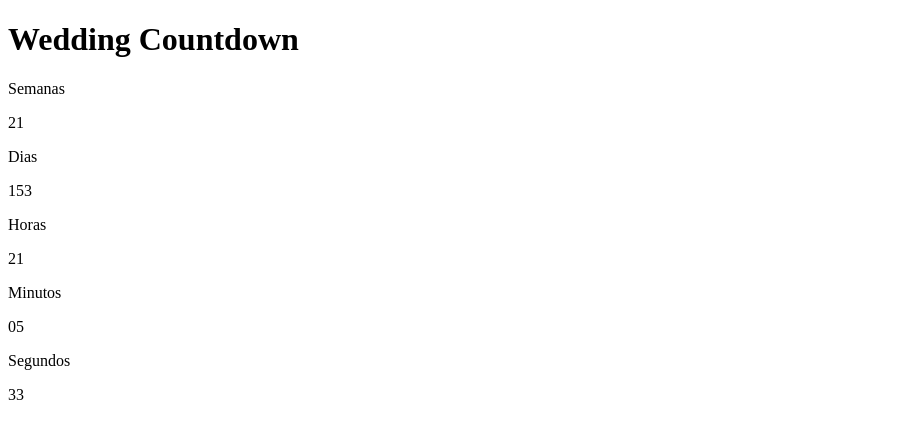
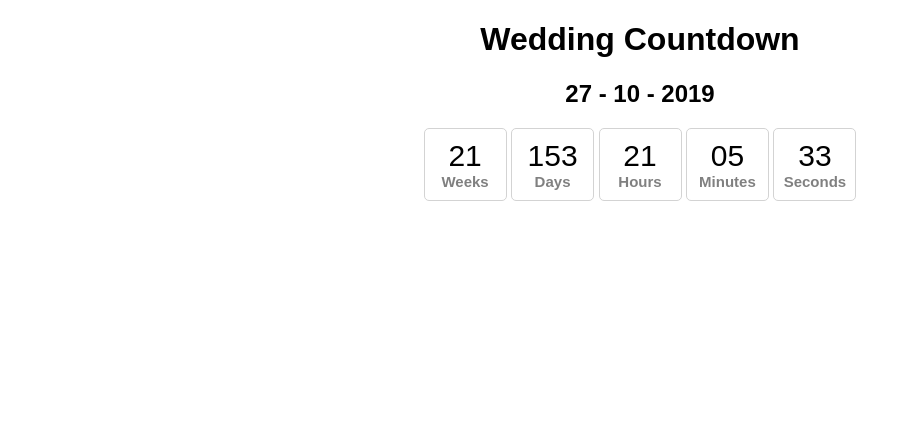
Before and after one commit to anchowake/countdown, a plain HTML site: page index.html in a window 1280 px wide. Shown: the whole page, without its empty margins (0-911 px from the left). Drawn offline with Linux system fonts and the light colour scheme.

Commit message:
CSS for the countdown

```diff
--- a/index.html
+++ b/index.html
@@ -30,7 +30,7 @@
             }
 
             function countDownInit() {
-                const countdownContainer = document.getElementById('clock');
+                const countdownContainer = document.querySelector('.countdown');
                 const weekContainer = countdownContainer.querySelector('.weeks');
                 const dayContainer = countdownContainer.querySelector('.days');
                 const hourContainer = countdownContainer.querySelector('.hours');
@@ -60,15 +60,67 @@
             countDownInit();
         });
     </script>
+    <style>
+        h1, h2 {
+            font-family: sans-serif;
+        }
+
+        .countdown {
+            text-align: center;
+            font-family: sans-serif;
+            width: 100%;
+            max-width: 450px;
+            margin: 0 auto;
+        }
+
+        .countdown > div {
+            display: inline-block;
+            border: 1px solid #D3D3D3;
+            border-radius: 5px;
+            width: 18%;
+            height: auto;
+            padding: 10px 0;
+        }
+
+        .countdown p {
+            margin: 0;
+        }
+
+        .countdown > div > p:first-child {
+            font-size: 30px;
+        }
+
+        .countdown > div > p:last-child {
+            font-size: 15px;
+            font-weight: bold;
+            color: gray;
+        }
+    </style>
 </head>
 <body>
-    <h1>Wedding Countdown</h1>
-    <div id="clock">
-        Semanas <p class="weeks"></p>
-        Dias<p class="days"></p>
-        Horas<p class="hours"></p>
-        Minutos<p class="minutes"></p>
-        Segundos<p class="seconds"></p>
+    <h1 align="center">Wedding Countdown</h1>
+    <h2 align="center">27 - 10 - 2019</h2>
+    <div class="countdown">
+        <div>
+            <p class="weeks"></p>
+            <p>Weeks</p>
+        </div>
+        <div>
+            <p class="days"></p>
+            <p>Days</p>
+        </div>
+        <div>
+            <p class="hours"></p>
+            <p>Hours</p>
+        </div>
+        <div>
+            <p class="minutes"></p>
+            <p>Minutes</p>
+        </div>
+        <div>
+            <p class="seconds"></p>
+            <p>Seconds</p>
+        </div>
     </div>
 </body>
 </html>
```
